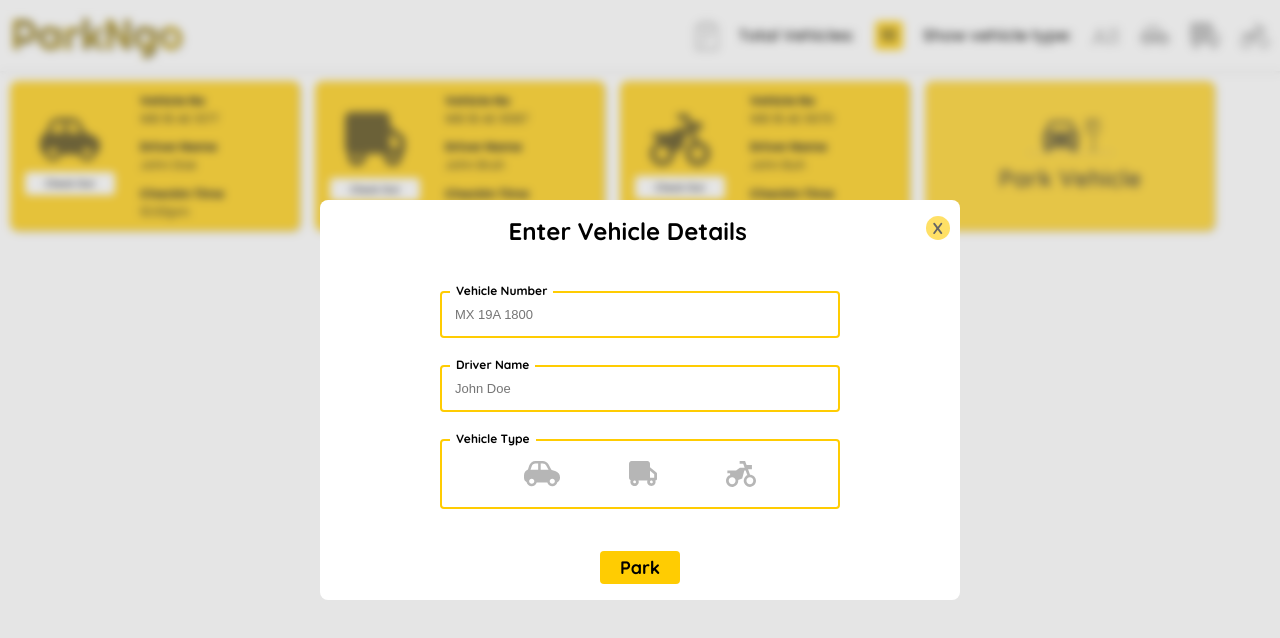
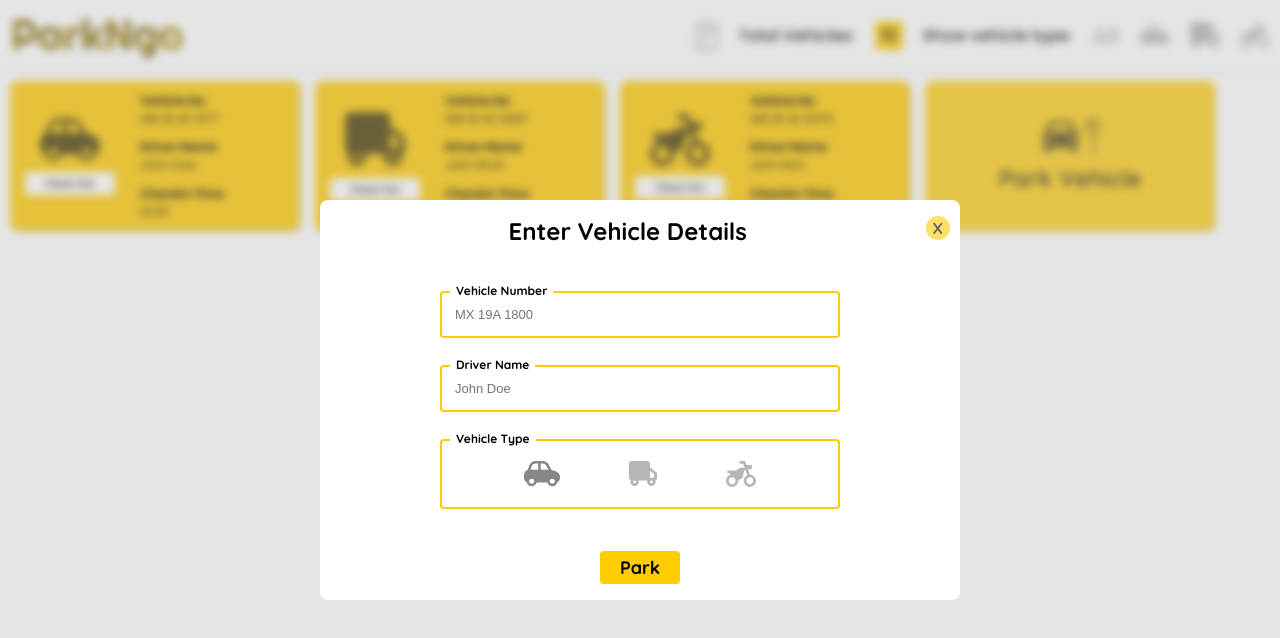
Before and after one commit to nectro/ParkNgo, a React (Create React App) app: page / in a window 1280 px wide. Both pictures are taken after a click on the element "Park Vehicle". Shown: the top 638 px of the page. Built offline with nearby package versions, Linux system fonts and the light colour scheme.

Commit message:
add: functions

```diff
--- a/src/App.js
+++ b/src/App.js
@@ -8,6 +8,27 @@ import HistoryModalComponent from './component/historyModal/historyModal.compone
 function App() {
   const [showModal, setShowModal] = useState(false)
   const [showHistory, setShowHistory] = useState(false)
+
+  const [vehicleList, setVehicleList] = useState([
+    {
+        vehicleType:'car',
+        vehicleNo:'WB 18 AE 1077',
+        DriverName:'John Doe',
+        CheckinTime:'10:00'
+    },
+    {
+        vehicleType:'truck',
+        vehicleNo:'WB 18 AE 9087',
+        DriverName:'John Bruh',
+        CheckinTime:'10:30'
+    },
+    {
+        vehicleType:'bike',
+        vehicleNo:'WB 18 AE 9070',
+        DriverName:'John Buh',
+        CheckinTime:'10:50'
+    },
+])
 
 
   return (
@@ -21,7 +42,7 @@ function App() {
           <ParkModalComponent setShowModal={setShowModal} />
         }
         <HeaderComponent setShowHistory={setShowHistory}/>
-        <DashboardPanelComponent setShowModal={setShowModal} />
+        <DashboardPanelComponent vehicleList={vehicleList} setShowModal={setShowModal} />
     </div>
   );
 }
--- a/src/component/dashboardPanel/dashboardPanel.component.js
+++ b/src/component/dashboardPanel/dashboardPanel.component.js
@@ -1,41 +1,20 @@
-import React from 'react'
+import React, { useState } from 'react'
 import classes from './dashboardPanel.module.css'
 
 import Park from '../../assets/icons/parkSymbol.svg'
 
 import VehicleTokenComponent from '../vehicleToken/vehicleToken.component'
 
-function DashboardPanelComponent({setShowModal}) {
-
-    const vehicleList = [
-        {
-            vehicleType:'car',
-            vehicleNo:'WB 18 AE 1077',
-            DriverName:'John Doe',
-            CheckinTime:'10:00pm'
-        },
-        {
-            vehicleType:'truck',
-            vehicleNo:'WB 18 AE 9087',
-            DriverName:'John Bruh',
-            CheckinTime:'10:30pm'
-        },
-        {
-            vehicleType:'bike',
-            vehicleNo:'WB 18 AE 9070',
-            DriverName:'John Buh',
-            CheckinTime:'10:50pm'
-        },
-    ]
-
+function DashboardPanelComponent({vehicleList,setShowModal}) {
 
     return (
         <div className={classes.majorContainer}>
 
             {
                 vehicleList&&
-                vehicleList.map((vehicle)=>
+                vehicleList.map((vehicle,index)=>
                     <VehicleTokenComponent
+                        key={index}
                         vehicleType={vehicle.vehicleType}
                         vehicleNo={vehicle.vehicleNo}
                         DriverName={vehicle.DriverName}
--- a/src/component/historyModal/historyModal.component.js
+++ b/src/component/historyModal/historyModal.component.js
@@ -15,6 +15,7 @@ function HistoryModalComponent({setShowHistory}) {
                 </div>
                 <div className={classes.forScroll}>
                     <table className={classes.info}>
+                        <tbody>
                             <tr>
                                 <th>Vehicle Type</th>
                                 <th>Vehicle No</th>
@@ -33,12 +34,13 @@ function HistoryModalComponent({setShowHistory}) {
                                     John Doe
                                 </td>
                                 <td>
-                                10:00am
+                                    10:00
                                 </td>
                                 <td>
-                                12:00pm
+                                    13:00
                                 </td>
                             </tr>
+                        </tbody>
                     </table>
                 </div>
             </div>
--- a/src/component/parkModal/parkModal.component.js
+++ b/src/component/parkModal/parkModal.component.js
@@ -1,4 +1,4 @@
-import React from 'react'
+import React, { useState } from 'react'
 import classes from './parkModal.module.css'
 
 import car from '../../assets/icons/car.svg'
@@ -6,6 +6,14 @@ import truck from '../../assets/icons/truck.svg'
 import bike from '../../assets/icons/bike.svg'
 
 function ParkModalComponent({setShowModal}) {
+
+    const [driverName, setDriverName] = useState("");
+    const [vehicleNumber, setVehicleNumber] = useState("");
+    const [type, setType] = useState('car');
+    const [checkIn, setCheckIn] = useState(null);
+
+    console.log(Date())
+
     return (
         <div className={classes.majorContainer}>
             <div className={classes.formCtn}>
@@ -16,18 +24,18 @@ function ParkModalComponent({setShowModal}) {
                 <div>
                     <div className={classes.inpCtn}>
                         <label>Vehicle Number</label>
-                        <input type="text" placeholder="MX 19A 1800" />
+                        <input type="text" placeholder="MX 19A 1800" value={vehicleNumber} onChange={(e)=>{setVehicleNumber(e.target.value)}}/>
                     </div>
                     <div className={classes.inpCtn}>
                         <label>Driver Name</label>
-                        <input type="text" placeholder="John Doe" />
+                        <input type="text" placeholder="John Doe" value={driverName} onChange={(e)=>{setDriverName(e.target.value)}}/>
                     </div>
                     <div className={classes.inpCtn}>
                         <label>Vehicle Type</label>
                         <div className={classes.typeCtn}>
-                            <img src={car} />
-                            <img src={truck} />
-                            <img src={bike} />
+                            <img src={car} className={type === 'car'?classes.selected : ''} onClick={()=>{setType('car')}} />
+                            <img src={truck} className={type === 'truck'?classes.selected : ''} onClick={()=>{setType('truck')}} />
+                            <img src={bike} className={type === 'bike'?classes.selected : ''} onClick={()=>{setType('bike')}} />
                         </div>
                     </div>
                 </div>
--- a/src/component/parkModal/parkModal.module.css
+++ b/src/component/parkModal/parkModal.module.css
@@ -86,6 +86,15 @@
 .typeCtn img{
     height: 26px;
     opacity: 0.6;
+    transition-duration: 0.2s;
+    cursor: pointer;
+}
+.typeCtn img:hover{
+    opacity: 1;
+}
+
+.selected{
+    opacity: 1 !important;
 }
 
 .btnCtn button{
```
Lines whose indentation alone changed are shown as unchanged.
